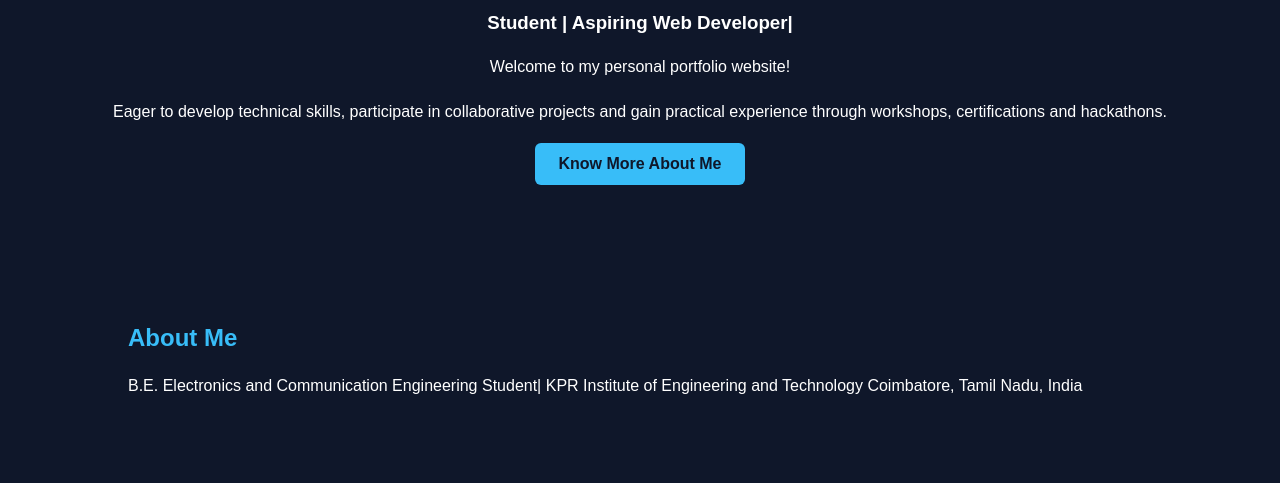
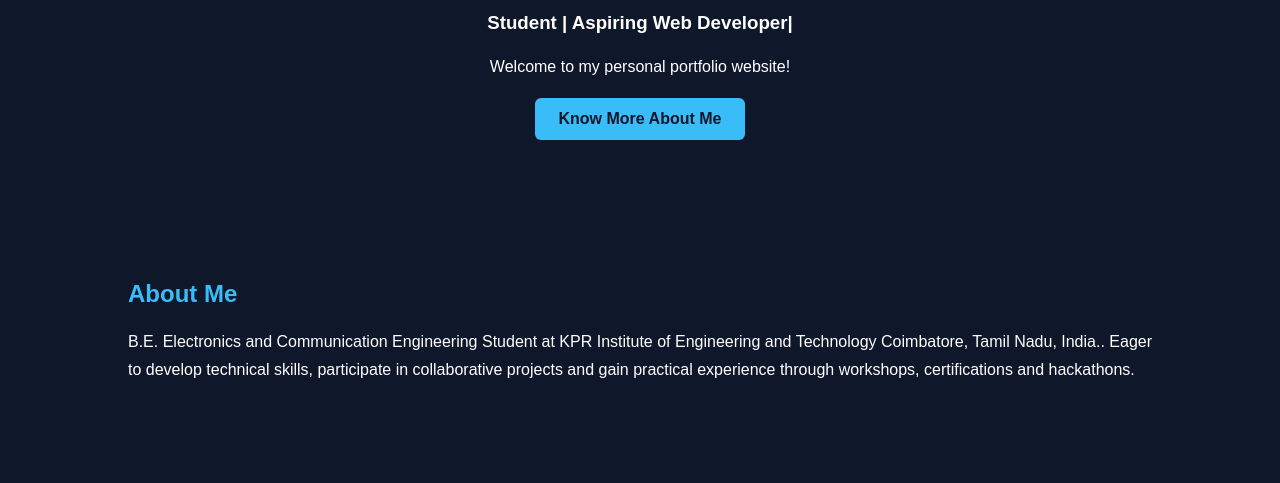
Before and after one commit to Kishanik/index.html, a plain HTML site: page index.html in a window 1280 px wide. Shown: the part 317-800 px from the top of the page. Drawn offline with Linux system fonts and the light colour scheme.

Commit message:
Refactor About Me section in index.html
Removed redundant text and improved formatting in the About Me section.

```diff
--- a/index.html
+++ b/index.html
@@ -108,19 +108,18 @@
             KISHANIK K</span></h1>
         <h3>Student | Aspiring Web Developer|</h3>
         <p>Welcome to my personal portfolio website!</p>
-        <p> Eager to develop technical skills, participate in collaborative projects and
-            gain practical experience through workshops, certifications and hackathons.
-</p>
         <a href="#about" class="button">Know More About Me</a>
     </section>
 
     <section id="about">
         <h2>About Me</h2>
         <p>
-            B.E. Electronics and Communication Engineering Student|
+            B.E. Electronics and Communication Engineering Student at
 
-KPR Institute of Engineering and Technology
-Coimbatore, Tamil Nadu, India
+           KPR Institute of Engineering and Technology
+            Coimbatore, Tamil Nadu, India..
+            Eager to develop technical skills, participate in collaborative projects and
+            gain practical experience through workshops, certifications and hackathons.
         </p>
     </section>
 
```
